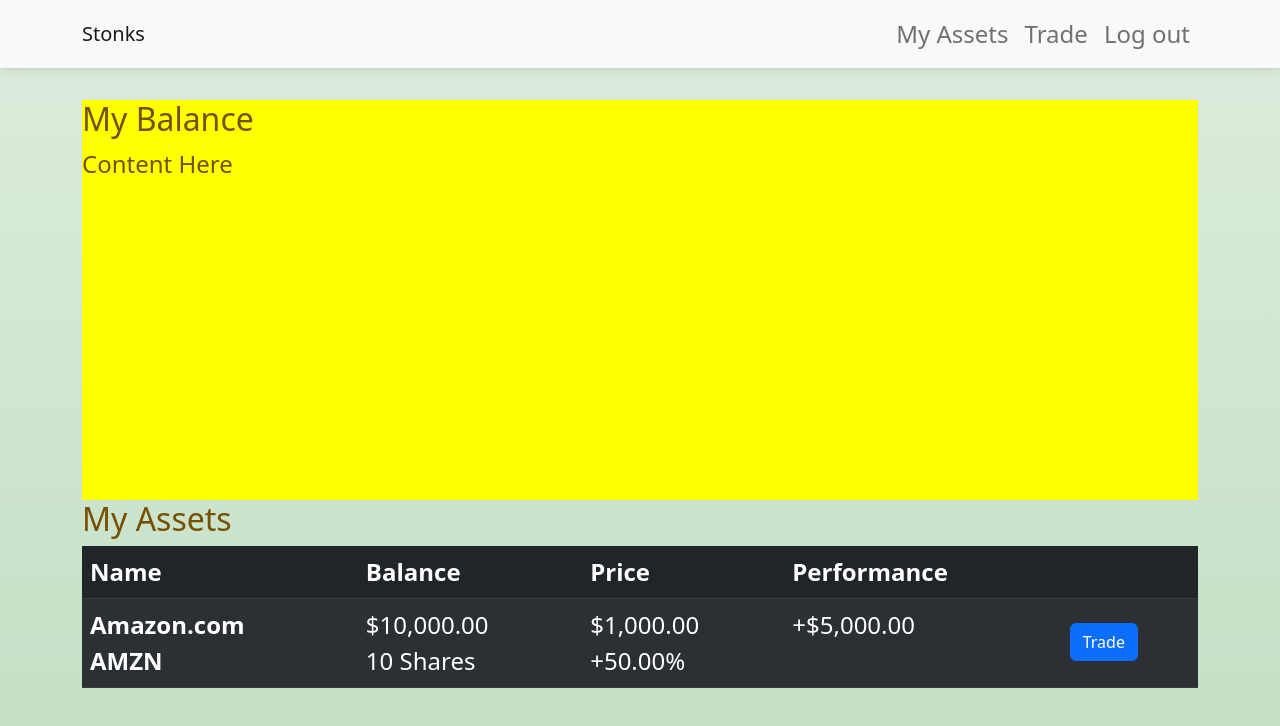
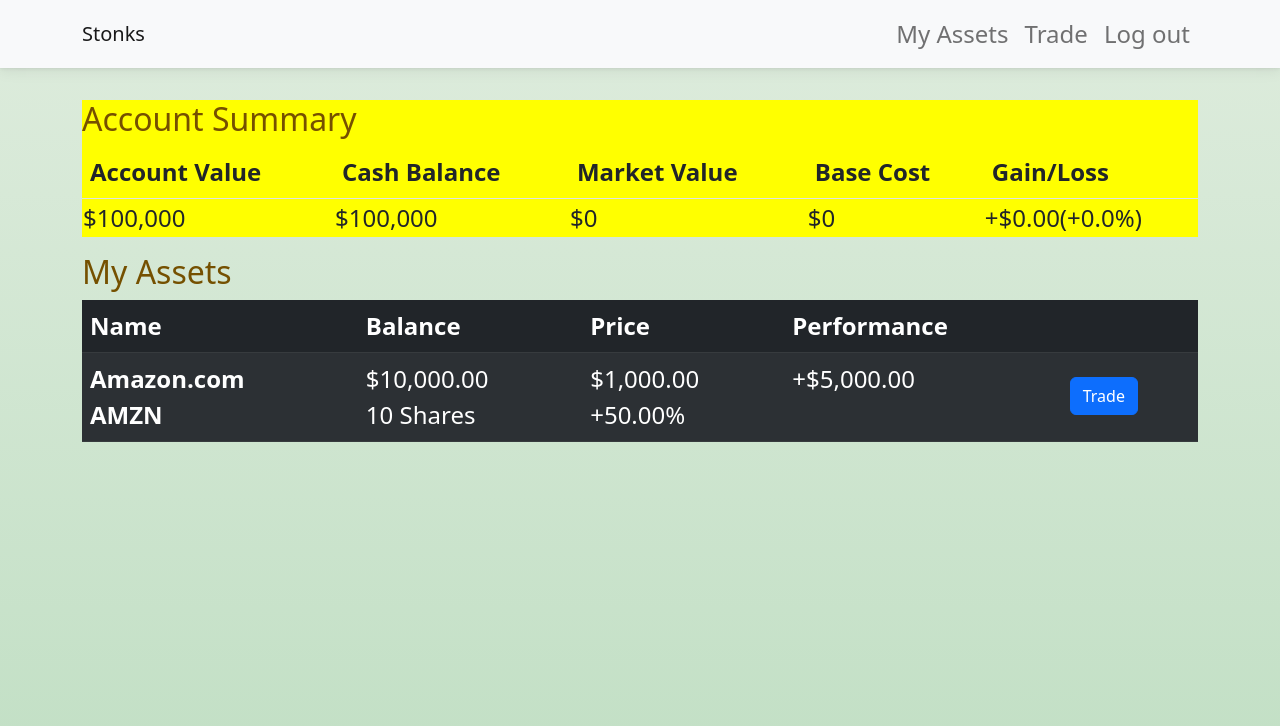
Before and after one commit to VirtualVasquez/Fantasy-Trading, a React (Create React App) app in the folder client/: page /home in a window 1280 px wide. Shown: the top 726 px of the page. Built offline with nearby package versions, Linux system fonts and the light colour scheme; no server answers; sample sign-in values are in the browser's storage.

Commit message:
min. wireframe for account summary table

```diff
--- a/client/src/modules/HomePage/BalanceSummary.js
+++ b/client/src/modules/HomePage/BalanceSummary.js
@@ -2,9 +2,37 @@ import React from 'react';
 
 const BalanceSummary = props => {
     return(
-        <div className="balance-summary">
-            <h2>My Balance</h2>
-            <p>Content Here</p>
+        <div className="balance-table">
+            <h2>Account Summary</h2>
+            <table className="table table-striped table">
+                <thead>
+                    <tr>
+                        <th scope="col">Account Value</th>
+                        <th scope="col">Cash Balance</th>
+                        <th scope="col">Market Value</th>
+                        <th scope="col">Base Cost</th>
+                        <th scope="col">Gain/Loss</th>
+                    </tr>
+                </thead>
+                <tbody >
+                    <td className="account-value">
+                        $100,000
+                    </td>
+                    <td className="cash-balance">
+                        $100,000
+                    </td>
+                    <td className="market-value">
+                        $0
+                    </td>
+                    <td className="base-cost">
+                        $0
+                    </td>
+                    <td className="gain-loss">
+                        +$0.00(+0.0%)
+                    </td>
+
+                </tbody>
+            </table>
         </div>
     )
 
--- a/client/src/modules/HomePage/homePage.scss
+++ b/client/src/modules/HomePage/homePage.scss
@@ -1,8 +1,7 @@
 .home-page{
     margin-top: 2rem;
-    .balance-summary{
+    .balance-table{
         background-color: yellow;
-        height: 400px;
     }
     .holdings-table{
         .table{
--- a/client/src/modules/HomePage/index.js
+++ b/client/src/modules/HomePage/index.js
@@ -6,6 +6,11 @@ import BalanceSummary from './BalanceSummary.js';
 import HoldingsTable from './HoldingsTable/index.js';
 
 const HomePage = props => {
+    //axios request for user's transactions
+        //make account summary end point
+        //make post request
+        //only market value needs to query finnhub for current price of all user's stocks
+
 
     return (
         <div className='container home-page'>
```
